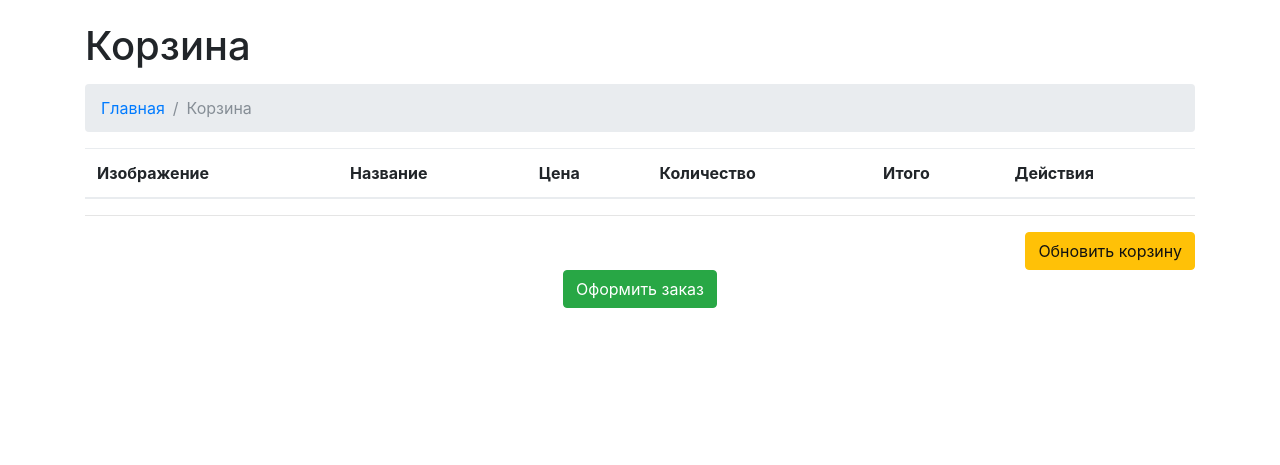
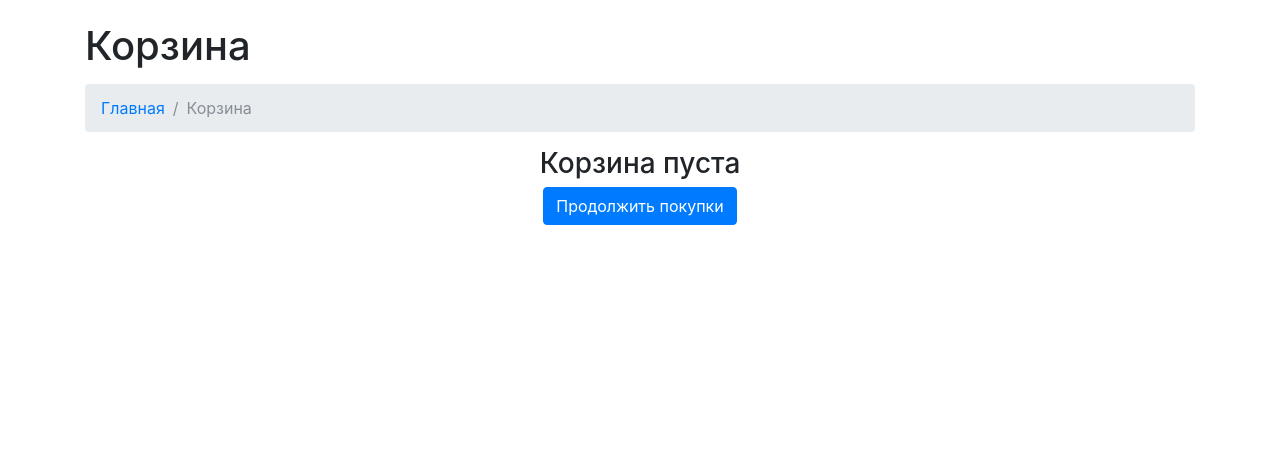
Before and after one commit to AlexeyKutepov/beekeeper_store, a Django app: page /cart/ in a window 1280 px wide. Shown: the part 56-521 px from the top of the page. Run offline with Django 3.2, Linux system fonts and the light colour scheme; data comes from the database, SQL or seed files in the repository; both versions use the stored data as it was after the commit; lists and menus that the app fills with data are empty; some libraries are stand-ins or nearby versions.

Commit message:
Доработка корзины

```diff
--- a/store/templates/cart.html
+++ b/store/templates/cart.html
@@ -14,6 +14,8 @@
             </li>
             <li class="breadcrumb-item active">Корзина</li>
         </ol>
+
+        {% if cart_item_list %}
 
             <!-- Project One -->
 
@@ -33,11 +35,13 @@
                     <tr>
                         <td>
                             <a href="#">
-                            <img height="50px" class="rounded mb-3 mb-md-0" src="{{ item.product.photo.url }}" alt="">
+                                <img height="50px" class="rounded mb-3 mb-md-0" src="{{ item.product.photo.url }}"
+                                     alt="">
                             </a>
                         </td>
                         <td>{{ item.product.name }}</td>
-                    <td><span style="color: green; ">{{ item.product.price }} руб/{{ item.product.measure }}</span></td>
+                        <td><span style="color: green; ">{{ item.product.price }} руб/{{ item.product.measure }}</span>
+                        </td>
                         <td>
                             <div class="input-group" style="width: 150px">
                                 {% if item.product.measure == "кг" %}
@@ -100,6 +104,15 @@
             </div>
             <p></p>
 
+        {% else %}
+            <div class="row">
+                <div class="col-md-12 text-center">
+                    <h3>Корзина пуста</h3>
+                    <a href="{% url "index" %}" class="btn btn-primary">Продолжить покупки</a>
+                </div>
+            </div>
+        {% endif %}
+
     </div>
     <!-- /.container -->
 {% endblock %}
```
Also changed, not shown: db.sqlite3. Lines whose indentation alone changed are shown as unchanged.
